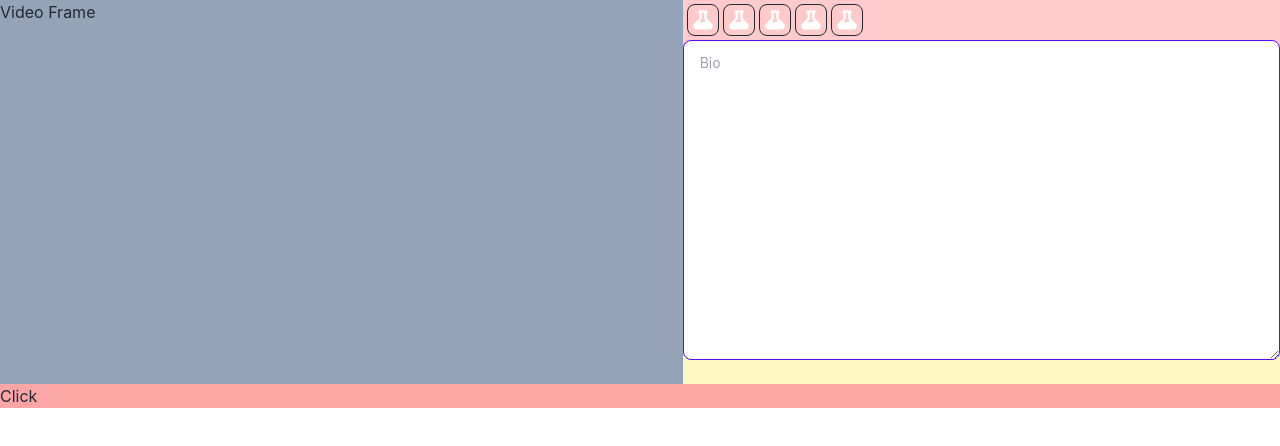
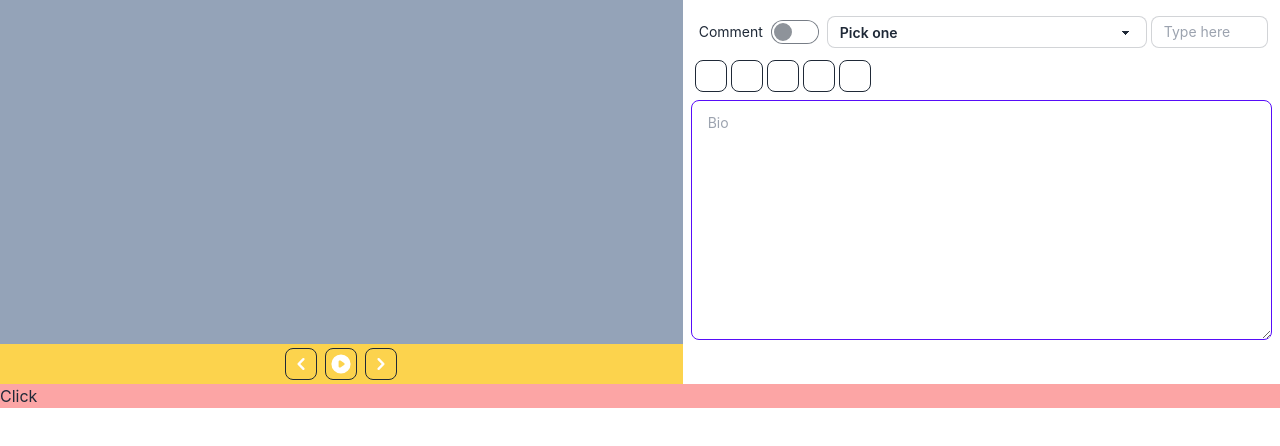
Before and after one commit to Doko-Demo-Doa/ssb-editor, a React (Vite) app: page / in a window 1280 px wide. Shown: the top 446 px of the page. Built offline with nearby package versions, Linux system fonts and the light colour scheme.

Commit message:
Backup commit

```diff
--- a/package.json
+++ b/package.json
@@ -11,6 +11,7 @@
     "create-plugin": "tauri plugin init --name launcher"
   },
   "dependencies": {
+    "@headlessui/react": "^1.6.2",
     "@heroicons/react": "1.0.6",
     "@tailwindcss/typography": "0.5.2",
     "@tauri-apps/api": "1.0.0-rc.5",
--- a/src/components/content-input/content-input.tsx
+++ b/src/components/content-input/content-input.tsx
@@ -5,8 +5,8 @@ interface Props {}
 export const ContentInput: React.FC<Props> = () => {
   return (
     <textarea
-      className="textarea textarea-primary w-full h-full"
+      className="textarea textarea-primary w-full h-full my-1"
       placeholder="Bio"
-    ></textarea>
+    />
   );
 };
--- a/src/components/content-toolbar/content-toolbar.tsx
+++ b/src/components/content-toolbar/content-toolbar.tsx
@@ -3,6 +3,33 @@ import { BeakerIcon } from "@heroicons/react/solid";
 
 export const ContentToolbar = () => {
   return (
+    <div className="flex flex-col ">
+      <div className="inline-flex items-center gap-1 p-1">
+        <div className="form-control">
+          <label className="label cursor-pointer gap-2">
+            <span className="label-text">Comment</span>
+            <input type="checkbox" className="toggle" />
+          </label>
+        </div>
+
+        <select className="select select-bordered select-sm w-full max-w-xs">
+          <option disabled selected>
+            Pick one
+          </option>
+          <option>Star Wars</option>
+          <option>Harry Potter</option>
+          <option>Lord of the Rings</option>
+          <option>Planet of the Apes</option>
+          <option>Star Trek</option>
+        </select>
+
+        <input
+          type="text"
+          placeholder="Type here"
+          className="input input-bordered input-sm w-full max-w-xs"
+        />
+      </div>
+
       <div className="inline-flex gap-1 p-1">
         {[1, 1, 1, 1, 1].map((n, idx) => (
           <button key={idx} className="btn btn-outline btn-square btn-sm">
@@ -10,5 +37,6 @@ export const ContentToolbar = () => {
           </button>
         ))}
       </div>
+    </div>
   );
 };
--- /dev/null
+++ b/src/components/video-frame/video-frame.tsx
@@ -0,0 +1,34 @@
+import {
+  ChevronLeftIcon,
+  ChevronRightIcon,
+  PlayIcon,
+} from "@heroicons/react/solid";
+import React from "react";
+
+const CONTROLS = [
+  {
+    Comp: ChevronLeftIcon,
+  },
+  {
+    Comp: PlayIcon,
+  },
+  {
+    Comp: ChevronRightIcon,
+  },
+];
+
+export const VideoFrame = () => {
+  return (
+    <div className="flex flex-col h-full">
+      <div className="video-main grow h-full" />
+
+      <div className="controls w-full p-1 gap-2 bg-amber-300 inline-flex justify-center">
+        {CONTROLS.map((n, idx) => (
+          <button key={idx} className="btn btn-outline btn-square btn-sm">
+            <n.Comp className="text-white w-6 h-6" />
+          </button>
+        ))}
+      </div>
+    </div>
+  );
+};
--- a/src/routes/main-editor/main-editor-route.tsx
+++ b/src/routes/main-editor/main-editor-route.tsx
@@ -1,6 +1,7 @@
 import { invoke } from "@tauri-apps/api";
 import { ContentInput } from "../../components/content-input/content-input";
 import { ContentToolbar } from "../../components/content-toolbar/content-toolbar";
+import { VideoFrame } from "../../components/video-frame/video-frame";
 import { MainLayout } from "../main-layout";
 
 export const MainEditorRoute = () => {
@@ -11,9 +12,11 @@ export const MainEditorRoute = () => {
   return (
     <MainLayout>
       <div className="main-editor-route w-full">
-        <div className="inline-flex w-full h-full bg-yellow-100">
-          <div className="h-96 aspect-[16/9] bg-slate-400">Video Frame</div>
-          <div className="h-80 w-full bg-red-200">
+        <div className="inline-flex w-full h-full">
+          <div className="h-96 aspect-[16/9] bg-slate-400">
+            <VideoFrame />
+          </div>
+          <div className="h-64 w-full p-2">
             <ContentToolbar />
             <ContentInput />
           </div>
```
Also changed, not shown: 1 other file (tests, documents, lock files or other folders). Lines whose indentation alone changed are shown as unchanged.
